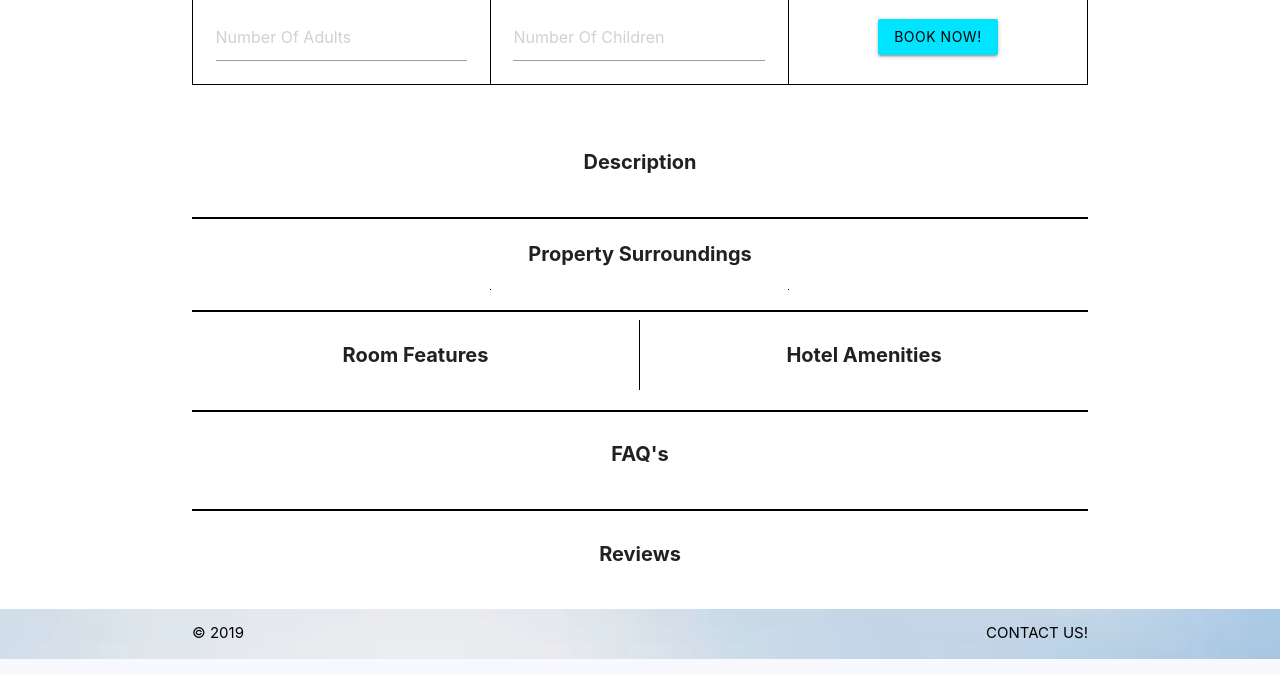
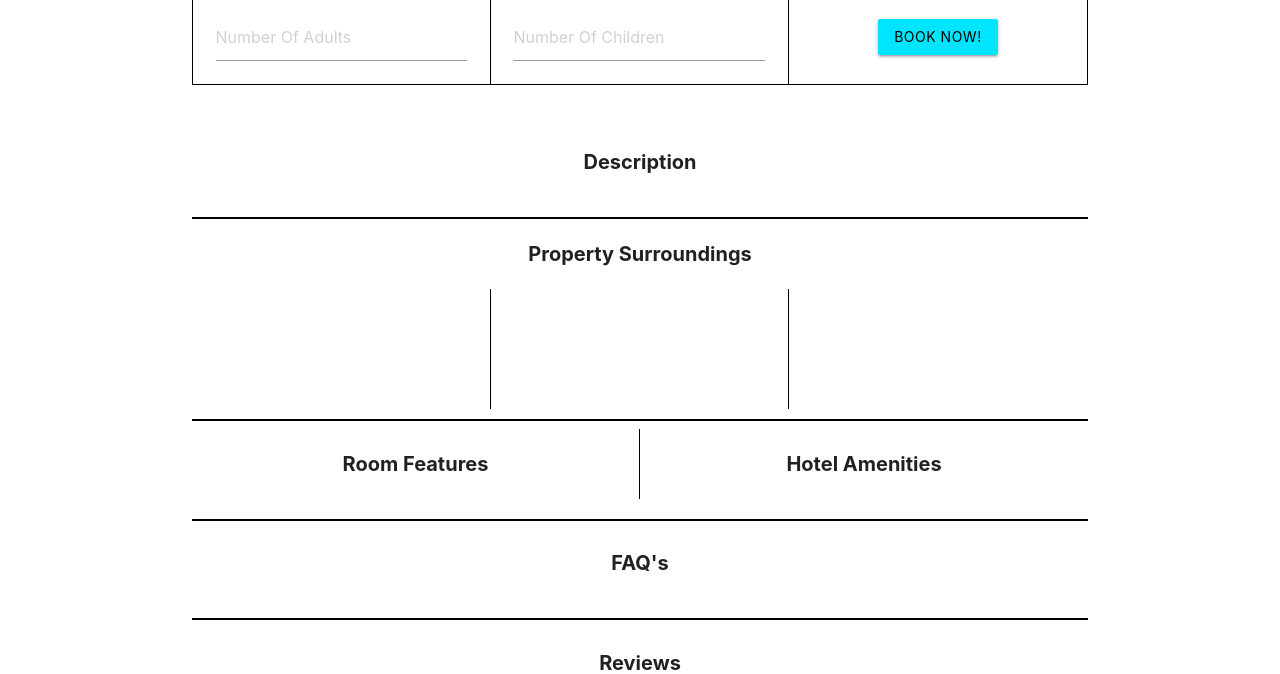
Before and after one commit to sammybarman/AP2, a Flask app: template templates/hotel.html in a window 1280 px wide. Shown: the part 643-1317 px from the top of the page. Run offline with Flask 2, Linux system fonts and the light colour scheme; the template is opened without the code that fills it, so the values that code supplies are empty.

Commit message:
Bug fixes

```diff
--- a/templates/hotel.html
+++ b/templates/hotel.html
@@ -71,19 +71,19 @@
         <p>{{data['info']}}</p>
       </div>
       <hr>
-      <div class="row" style="max-height:15vh">
+      <div class="row" style="max-height:20vh">
         <p class="center" style="font-size:20px"><b>Property Surroundings</b></p>
-        <div class="col s4 m4 l4 left" style="border-right: 1px solid black;max-height:15vh; overflow:auto">
+        <div class="col s4 m4 l4 left" style="border-right: 1px solid black;max-height:15vh;min-height:15vh; overflow:auto">
           {% for get_there in data['getting_there'] %}
             <p>{{get_there['name']}} - {{get_there['distance']}}</p>
           {% endfor %}
         </div>
-        <div class="col s4 m4 l4 left" style="border-right: 1px solid black;max-height:15vh;overflow:auto">
+        <div class="col s4 m4 l4 left" style="border-right: 1px solid black;max-height:15vh;overflow:auto;min-height:15vh;">
           {% for near_rest in data['nearby_rest'] %}
             <p>{{near_rest['name']}} - {{near_rest['distance']}}</p>
           {% endfor %}
         </div>
-        <div class="col s4 m4 l4 left" style="overflow:auto;max-height: 15vh">
+        <div class="col s4 m4 l4 left" style="overflow:auto;max-height: 15vh;min-height:15vh;">
           {% for near_attr in data['nearby_attr'] %}
             <p>{{near_attr['name']}} - {{near_attr['distance']}}</p>
           {% endfor %}
```
